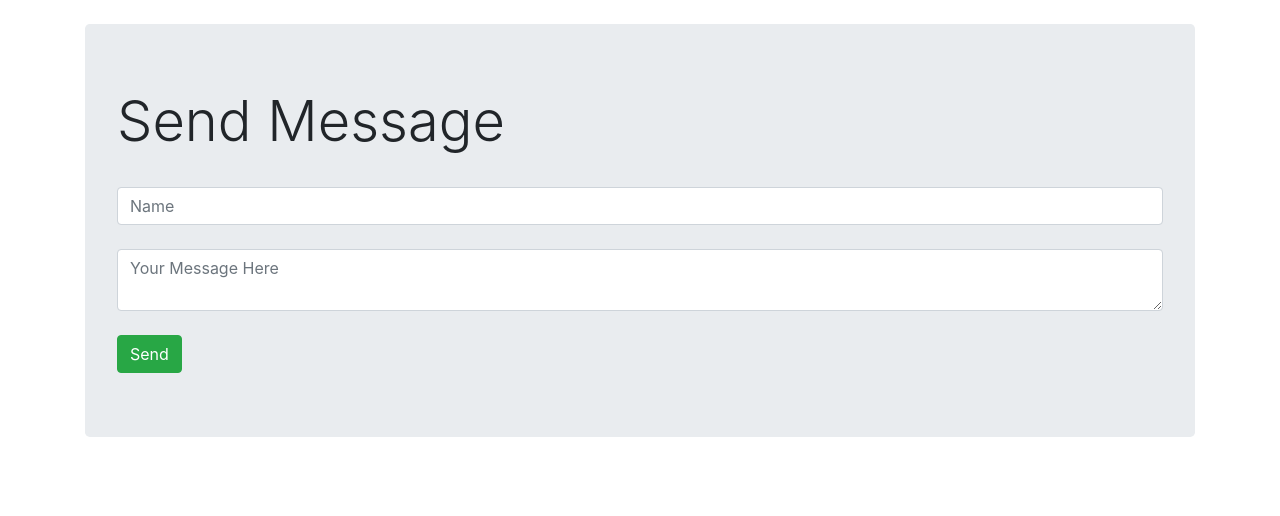
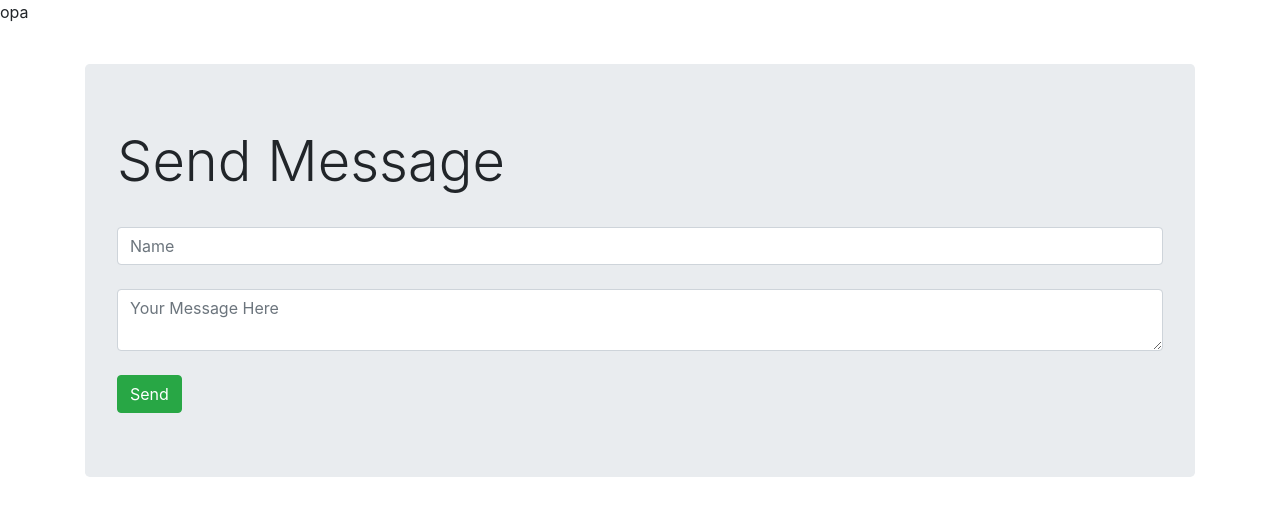
Before and after one commit to Henrique0714/ezops-test-henrique, a website: page index.html in a window 1280 px wide. Drawn offline with nearby package versions, Linux system fonts and the light colour scheme; no server answers.

Commit message:
Update index.html

```diff
--- a/index.html
+++ b/index.html
@@ -1,6 +1,7 @@
 <!DOCTYPE html>
 <html>
 <head>
+    <p> opa </p>
     <link rel="stylesheet" href="https://cdn.jsdelivr.net/npm/bootstrap@4.3.1/dist/css/bootstrap.min.css" integrity="sha384-ggOyR0iXCbMQv3Xipma34MD+dH/1fQ784/j6cY/iJTQUOhcWr7x9JvoRxT2MZw1T" crossorigin="anonymous">
   </head>
 <body>
```
